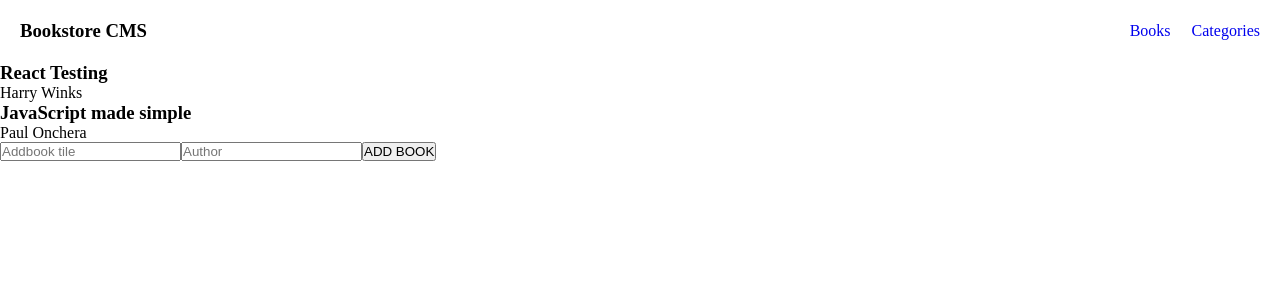
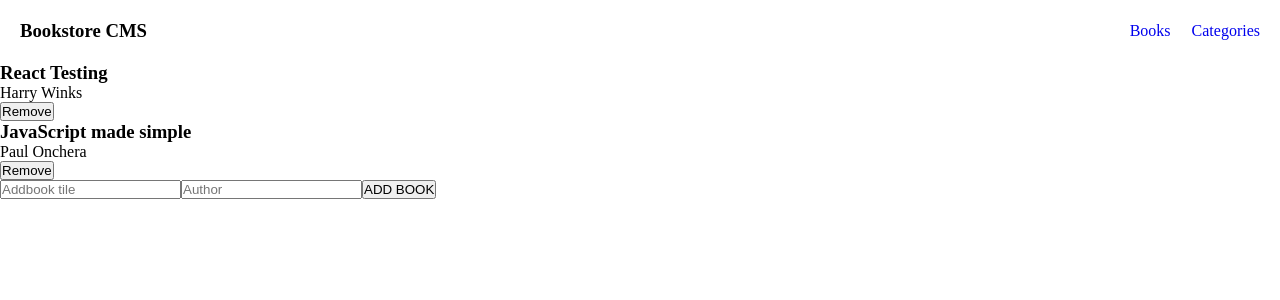
Before and after one commit to Paul-js-hub/bookstore, a React (Create React App) app: page / in a window 1280 px wide. Shown: the top 300 px of the page. Built offline with nearby package versions, Linux system fonts and the light colour scheme.

Commit message:
Add functionality to remove book from the UI

```diff
--- a/src/components/Book/Book.js
+++ b/src/components/Book/Book.js
@@ -1,21 +1,30 @@
 import React from 'react';
 import PropTypes from 'prop-types';
+import { useDispatch } from 'react-redux/es/exports';
+import { removeBook } from '../../redux/books/books';
 
-const Book = ({ title, author }) => (
-  <div>
-    <h3>{title}</h3>
-    <p>{author}</p>
-  </div>
-);
+const Book = ({ title, author, id }) => {
+  const dispatch = useDispatch();
+  const deleteBook = () => dispatch(removeBook(id));
+  return (
+    <div>
+      <h3>{title}</h3>
+      <p>{author}</p>
+      <button type="button" onClick={deleteBook}>Remove</button>
+    </div>
+  );
+};
 
 export default Book;
 
 Book.defaultProps = {
   title: PropTypes.string,
   author: PropTypes.string,
+  id: PropTypes.string,
 };
 
 Book.propTypes = {
   title: PropTypes.string,
   author: PropTypes.string,
+  id: PropTypes.string,
 };
--- a/src/components/Books/Books.js
+++ b/src/components/Books/Books.js
@@ -12,6 +12,7 @@ const Books = () => {
           key={book.id}
           title={book.title}
           author={book.author}
+          id={book.id}
         />
       ))}
       <AddBook />
--- a/src/redux/books/books.js
+++ b/src/redux/books/books.js
@@ -21,7 +21,7 @@ export default function booksReducer(state = initialState, action) {
     case REMOVE_BOOK:
       return {
         ...state,
-        books: state.books.filter((book) => book.id !== action.id),
+        books: state.books.filter((book) => book.id !== action.payload.id),
       };
     default:
       return state;
@@ -37,6 +37,9 @@ export const addBook = (title, author) => ({
   },
 });
 
-export const removeBook = () => ({
+export const removeBook = (id) => ({
   type: REMOVE_BOOK,
+  payload: {
+    id,
+  },
 });
```
